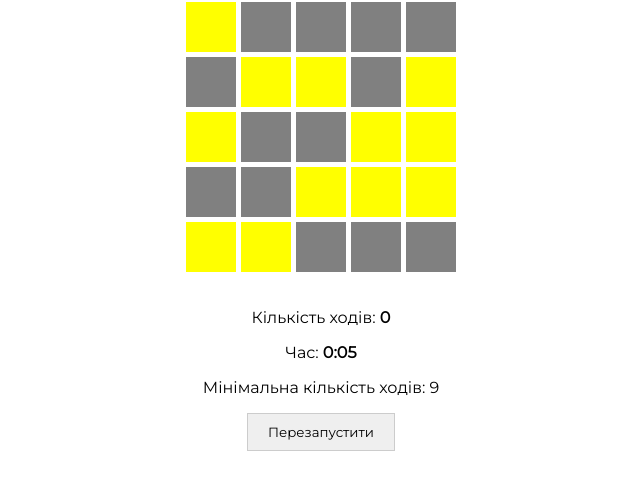
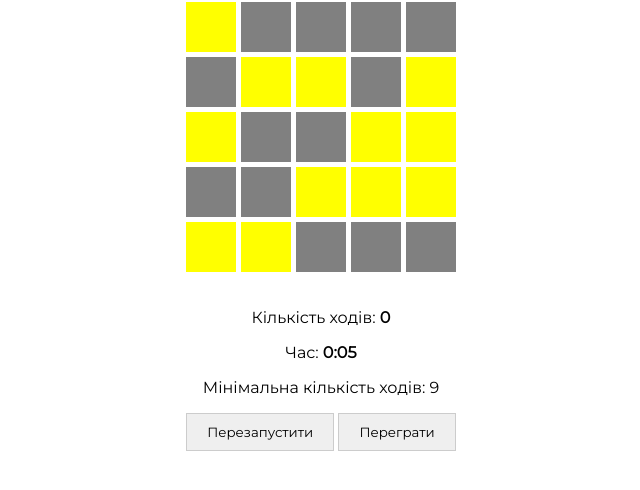
Before and after one commit to RomaMartynyuk/WEB_JS_PNU, a plain HTML site: page Lab6/index.html in a window 1280 px wide. Shown: the part 100-590 px from the top of the page, without its empty margins (319-959 px from the left). Drawn offline with Linux system fonts and the light colour scheme.

Commit message:
trying make a success

```diff
--- a/Lab6/index.html
+++ b/Lab6/index.html
@@ -16,6 +16,7 @@
             <p>Час: <span id="timer">00:00</span></p>
             <p>Мінімальна кількість ходів: <span id="requireSteps">0</span></p>
             <button id="restart">Перезапустити</button>
+            <button id="replay">Переграти</button>
             <!--win condition-->
             <!--<button id="win-button">Дати перемогу</button>-->
         </div>
--- a/Lab6/script.js
+++ b/Lab6/script.js
@@ -4,6 +4,7 @@ document.addEventListener('DOMContentLoaded', () => {
     const timerDisplay = document.getElementById('timer');
     const restartButton = document.getElementById('restart');
     const requireStepsDisplay = document.getElementById('requireSteps');
+    const replayButton = document.getElementById('replay');
 
     //win button
     //const winButton = document.getElementById('win-button');
@@ -13,8 +14,9 @@ document.addEventListener('DOMContentLoaded', () => {
     let timerInterval;
     let isPlaying = false;
     let reqSteps;
+    let currentLevel;
 
-    function initializeGame() {
+    function initializeGame(toRestart) {
         clicks = 0;
         clicksDisplay.textContent = 0;
         clearInterval(timerInterval);
@@ -23,11 +25,10 @@ document.addEventListener('DOMContentLoaded', () => {
         let gameLayouts = ['GameLayouts/game1.json', 'GameLayouts/game2.json', 'GameLayouts/game3.json'];
         let randomIndex = Math.floor(Math.random() * gameLayouts.length);
         console.log(gameLayouts[randomIndex]);
-
         /*for (let i = 0; i < 25; i++) {
             board.push(Math.random() < 0.5);
         }*/
-        $ajaxUtils.sendGetRequest(gameLayouts[randomIndex], function(request){
+        $ajaxUtils.sendGetRequest(gameLayouts[toRestart ? randomIndex : currentLevel], function(request){
 
             let matrix = request.matrix;
             reqSteps = request.minimumStepsRequired;
@@ -45,6 +46,9 @@ document.addEventListener('DOMContentLoaded', () => {
             startTimer();
 
         })
+        if(toRestart) {
+            currentLevel = randomIndex;
+        }
     }
 
     function generateBoard() {
@@ -158,7 +162,8 @@ document.addEventListener('DOMContentLoaded', () => {
         checkWin();
     });*/
 
-    restartButton.addEventListener('click', initializeGame);
+    restartButton.addEventListener('click', initializeGame(true));
+    replayButton.addEventListener('click', initializeGame(false))
 
-    initializeGame();
+    initializeGame(true);
 });
```
